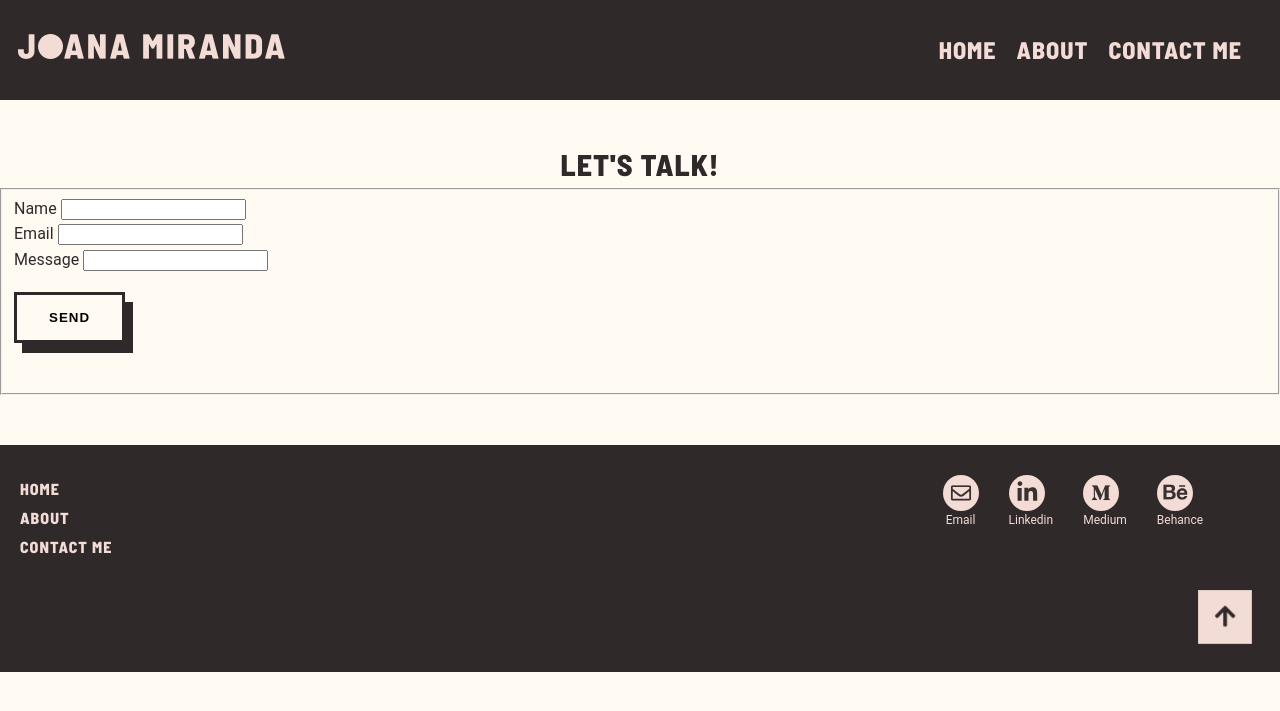
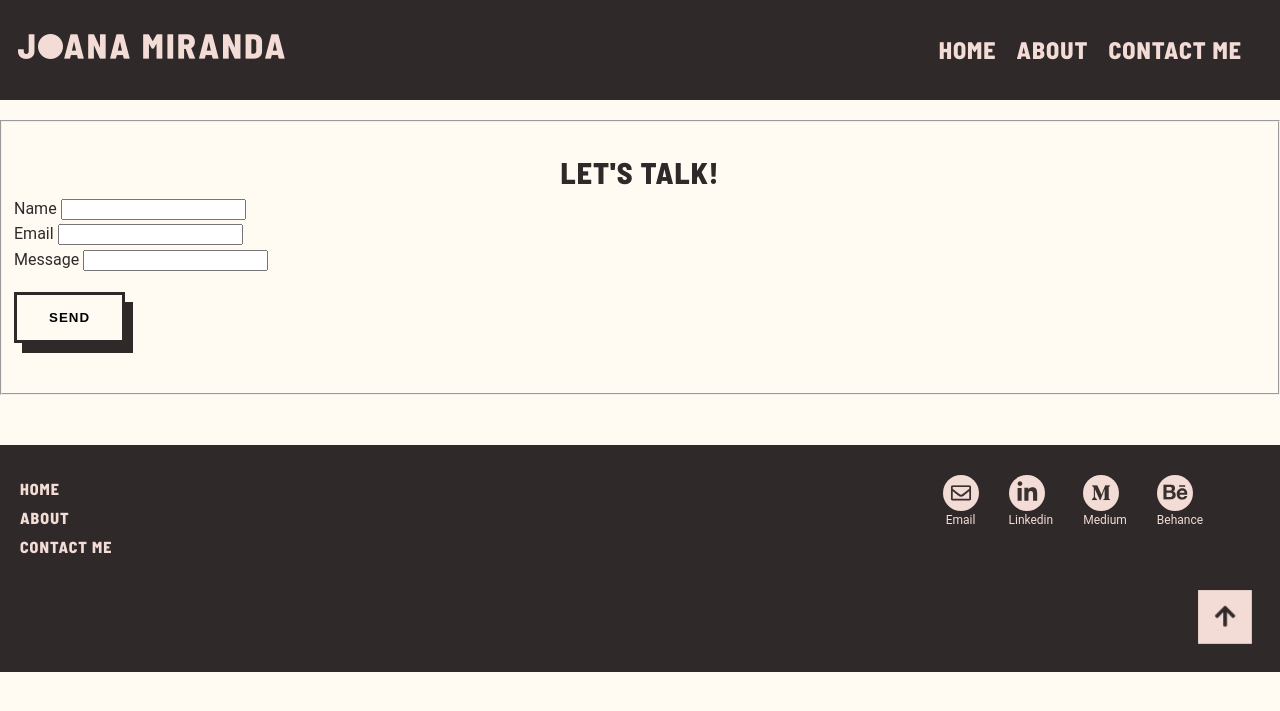
Before and after one commit to joanamiranda88/joanamiranda88.github.io, a Jekyll site: the page built from contact.html, in a window 1280 px wide. Shown: the top 711 px of the page. Built offline with Jekyll 4.4.1, drawn with Linux system fonts in a browser that asks for light colours; nearby versions of some CDN libraries.

Commit message:
Form CSS

```diff
--- /dev/null
+++ b/_sass/contact.scss
@@ -0,0 +1,27 @@
+.form {
+  display: flex;
+  justify-content: center;
+  flex-direction: column;
+  border: none;
+  background: $myyelllow;
+}
+
+input, select, textarea {
+  width: 100%;
+  padding: 12px;
+  border: 2px solid $mygray;
+  margin-top: 6px;
+  margin-bottom: 16px;
+}
+
+.form .button {
+  max-width: 140px;
+}
+
+@media only screen and ( min-width: 768px ) {
+
+  .form {
+    margin: 30px;
+    padding: 30px;
+  }
+}
--- a/_sass/form.scss
+++ /dev/null
@@ -1,8 +0,0 @@
-body {
-  font-family: sans-serif;
-}
-
-.form {
-  width: 100%;
-  padding: 60px;
-}
--- a/contact.html
+++ b/contact.html
@@ -2,10 +2,9 @@
 layout: default
 ---
 
-<h2>Let's talk!</h2>
-
 <form action="//formspree.io/joana.miranda25@gmail.com" method="POST" target="_blank" autocomplete="on">
   <fieldset class="form">
+    <h2>Let's talk!</h2>
     <p>
       <label for="Name">Name</label>
       <input id="Name" type="text" required>
```
Also changed, not shown: 1 other file.
